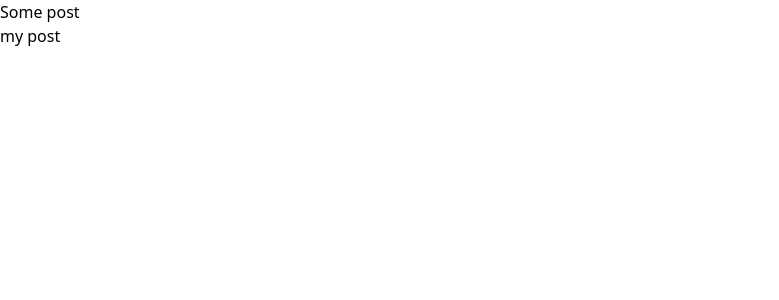
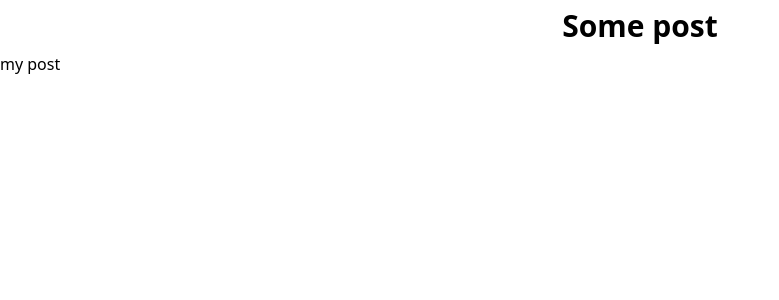
Before and after one commit to icsl-Jeon/web-page, a Next.js app: page /posts/post1 in a window 1280 px wide. Shown: the top 300 px of the page, without its empty margins (0-779 px from the left). Built offline with nearby package versions, Linux system fonts and the light colour scheme.

Commit message:
feat(integration) adding base style to css

```diff
--- a/styles/global.css
+++ b/styles/global.css
@@ -1,3 +1,9 @@
 @tailwind base;
 @tailwind components;
 @tailwind utilities;
+@layer base {
+    h1{
+        @apply text-3xl font-bold p-2 text-center
+    }
+
+}
```
